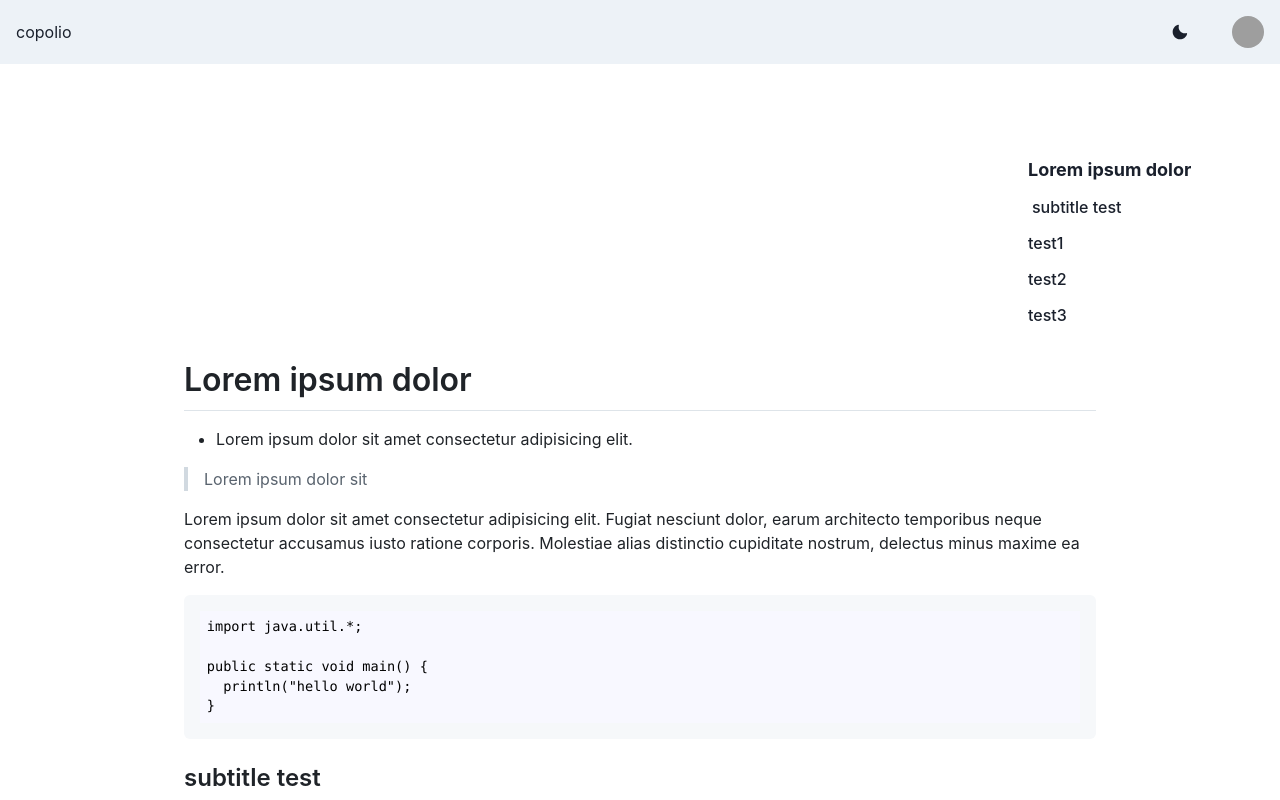
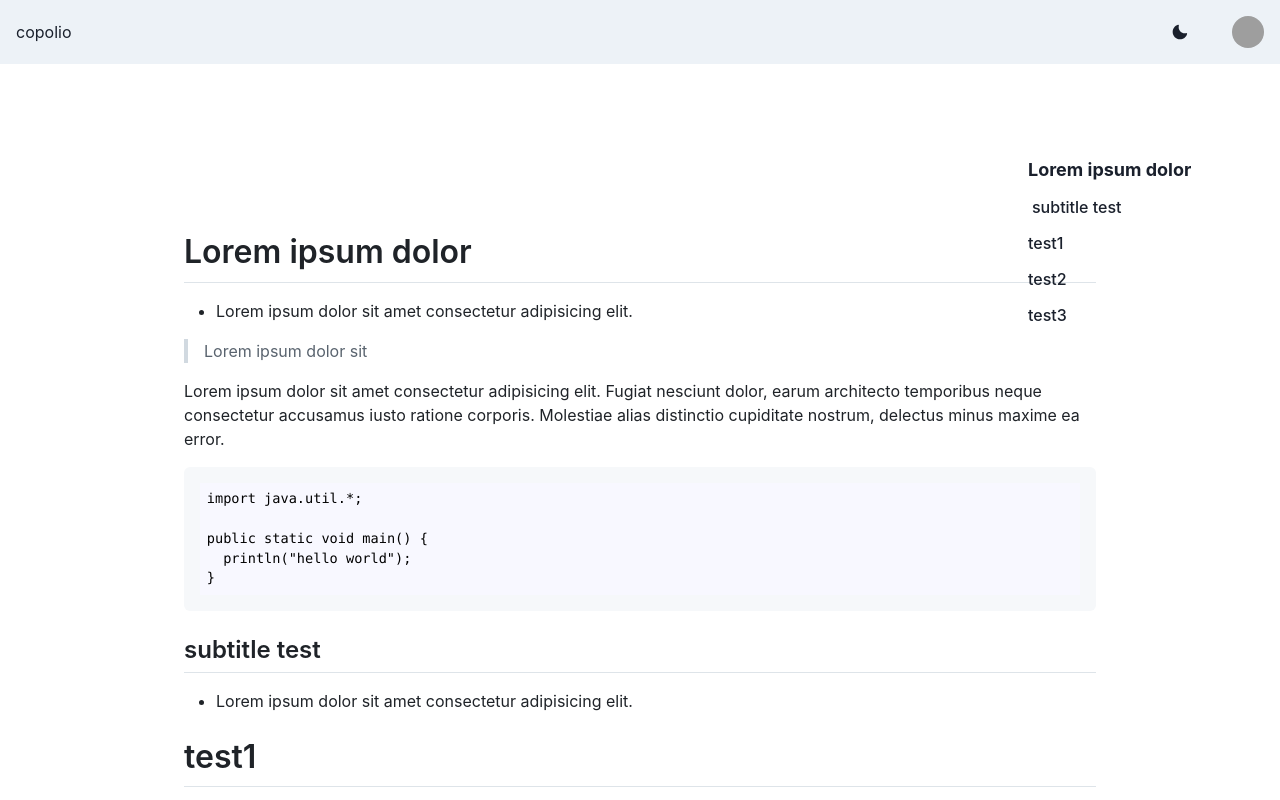
Before and after one commit to copolio/PolyglotHub, a Next.js app: page /1/post in a window 1280 px wide. Shown: the top 800 px of the page. Built offline with nearby package versions, Linux system fonts and the light colour scheme; grey boxes are pictures that could not be loaded.

Commit message:
refact: remove unnecessary imports

```diff
--- a/src/components/MarkdownContent.tsx
+++ b/src/components/MarkdownContent.tsx
@@ -1,19 +1,31 @@
-import React, { useState } from "react";
+import React, { useEffect, useState } from "react";
 import ReactMarkdown from "react-markdown";
 
 import { Prism as SyntaxHighlighter } from "react-syntax-highlighter";
 import docco from "react-syntax-highlighter/dist/cjs/styles/hljs/docco";
-// import lightCss from "github-markdown-css/github-markdown-light.css";
-// import darkCss from "github-markdown-css/github-markdown-dark.css";
 import "github-markdown-css";
-import { Box, Code, Flex, HeadingProps, useColorMode } from "@chakra-ui/react";
+import {
+  Box,
+  Code,
+  Container,
+  Flex,
+  HeadingProps,
+  useColorMode,
+} from "@chakra-ui/react";
 import TableOfContent from "./TableOfContent";
 
-export default function MarkdownPost(props: { content: string }) {
+export default function MarkdownContent(props: { content: string }) {
   const { colorMode } = useColorMode();
   const [titles, setTitles] = useState([]);
 
-  // Magic.
+  // useEffect(() => {
+  //   if (colorMode === "dark") {
+  //     import("github-markdown-css/github-markdown-dark.css");
+  //   } else {
+  //     import("github-markdown-css/github-markdown-light.css");
+  //   }
+  // });
+
   const addToTitles = ({
     children,
     ...props
@@ -37,9 +49,12 @@ export default function MarkdownPost(props: { content: string }) {
 
   return (
     <>
-      <Flex>
-        <Box id="markdown-body" className="markdown-body" padding={10}>
-          {/* <style>{colorMode === "light" ? lightCss : darkCss}</style> */}
+      <Container
+        maxW="container.lg"
+        id="markdown-body"
+        className="markdown-body"
+        padding={10}
+      >
         <ReactMarkdown
           components={{
             h1: addToTitles,
@@ -52,12 +67,13 @@ export default function MarkdownPost(props: { content: string }) {
               const match = /language-(\w+)/.exec(className || "");
               return !inline && match ? (
                 <SyntaxHighlighter
-                    children={String(children).replace(/\n$/, "")}
                   style={docco}
                   language={match[1]}
                   PreTag="div"
                   {...props}
-                  />
+                >
+                  {String(children).replace(/\n$/, "")}
+                </SyntaxHighlighter>
               ) : (
                 <Code className={className} {...props}>
                   {children}
@@ -68,7 +84,7 @@ export default function MarkdownPost(props: { content: string }) {
         >
           {props.content}
         </ReactMarkdown>
-        </Box>
+      </Container>
       <Box
         as="nav"
         aria-labelledby="toc-title"
@@ -88,7 +104,6 @@ export default function MarkdownPost(props: { content: string }) {
       >
         <TableOfContent contentHeaders={titles} />
       </Box>
-      </Flex>
     </>
   );
 }
--- a/src/components/TableOfContent.tsx
+++ b/src/components/TableOfContent.tsx
@@ -1,5 +1,5 @@
+import React from "react";
 import { chakra, ListItem, OrderedList } from "@chakra-ui/react";
-import React, { useState } from "react";
 import { useScrollSpy } from "../hooks/useScrollSpy";
 
 export interface ContentHeader {
--- a/src/containers/BlogHeader.tsx
+++ b/src/containers/BlogHeader.tsx
@@ -19,7 +19,6 @@ import React from "react";
 
 export default function BlogHeader() {
   const { colorMode, toggleColorMode } = useColorMode();
-  const { isOpen, onOpen, onClose } = useDisclosure();
 
   return (
     <Box w="100%" bg={useColorModeValue("gray.100", "gray.900")} px={4}>
--- a/src/containers/BlogLayout.tsx
+++ b/src/containers/BlogLayout.tsx
@@ -1,17 +1,15 @@
-import { Box, Container, Flex, HStack, Stack, VStack } from "@chakra-ui/react";
+import { Box, Container } from "@chakra-ui/react";
 import React from "react";
-import MarkdownPost from "../components/MarkdownContent";
-import TableOfContent from "../components/TableOfContent";
+import MarkdownContent from "../components/MarkdownContent";
 import BlogHeader from "./BlogHeader";
-import remarkToc from "remark-toc";
 
 export default function BlogLayout({ content }: { content: string }) {
   return (
     <Box>
       <BlogHeader />
-      <Box minWidth="max-content" alignItems="center" mt="20%">
+      <Box minWidth="max-content" alignItems="center" mt="10%">
         <Container maxW="container.lg">
-          <MarkdownPost content={content} />
+          <MarkdownContent content={content} />
         </Container>
       </Box>
 
```
Lines whose indentation alone changed are shown as unchanged.
